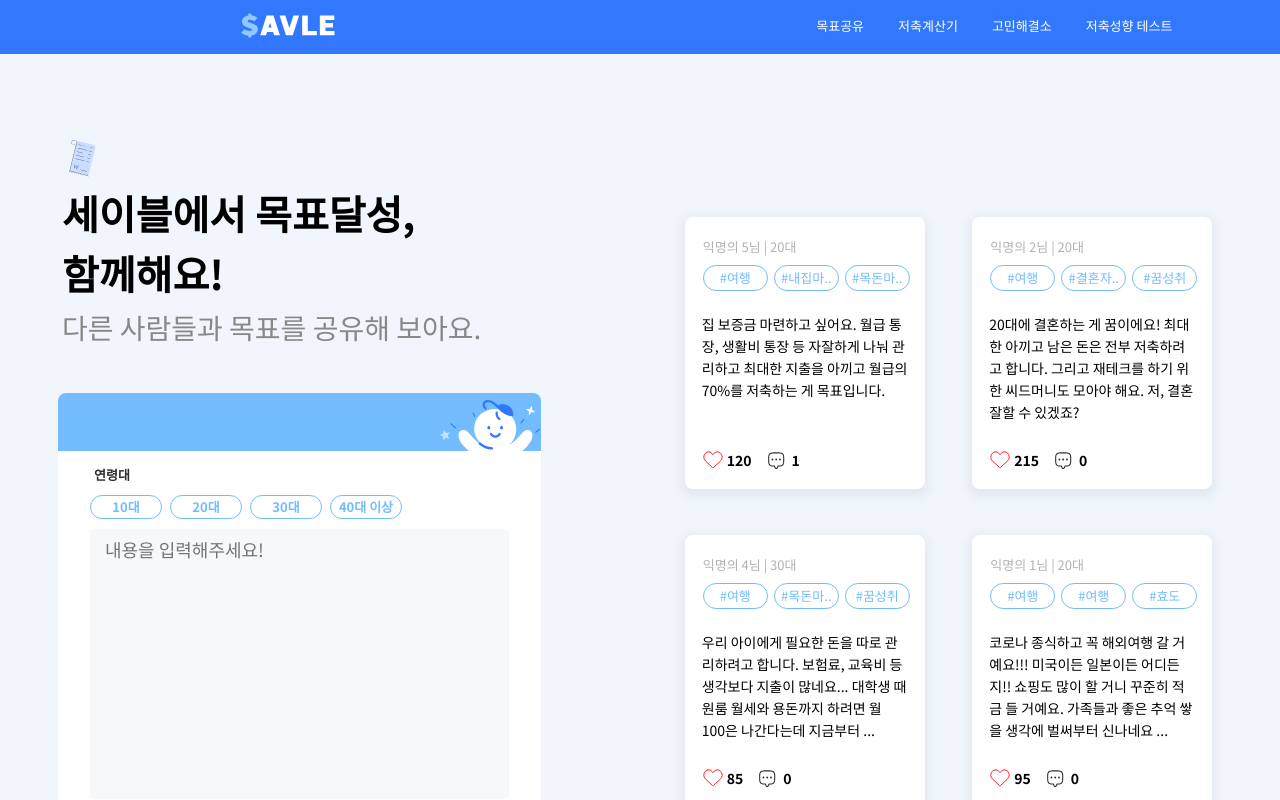
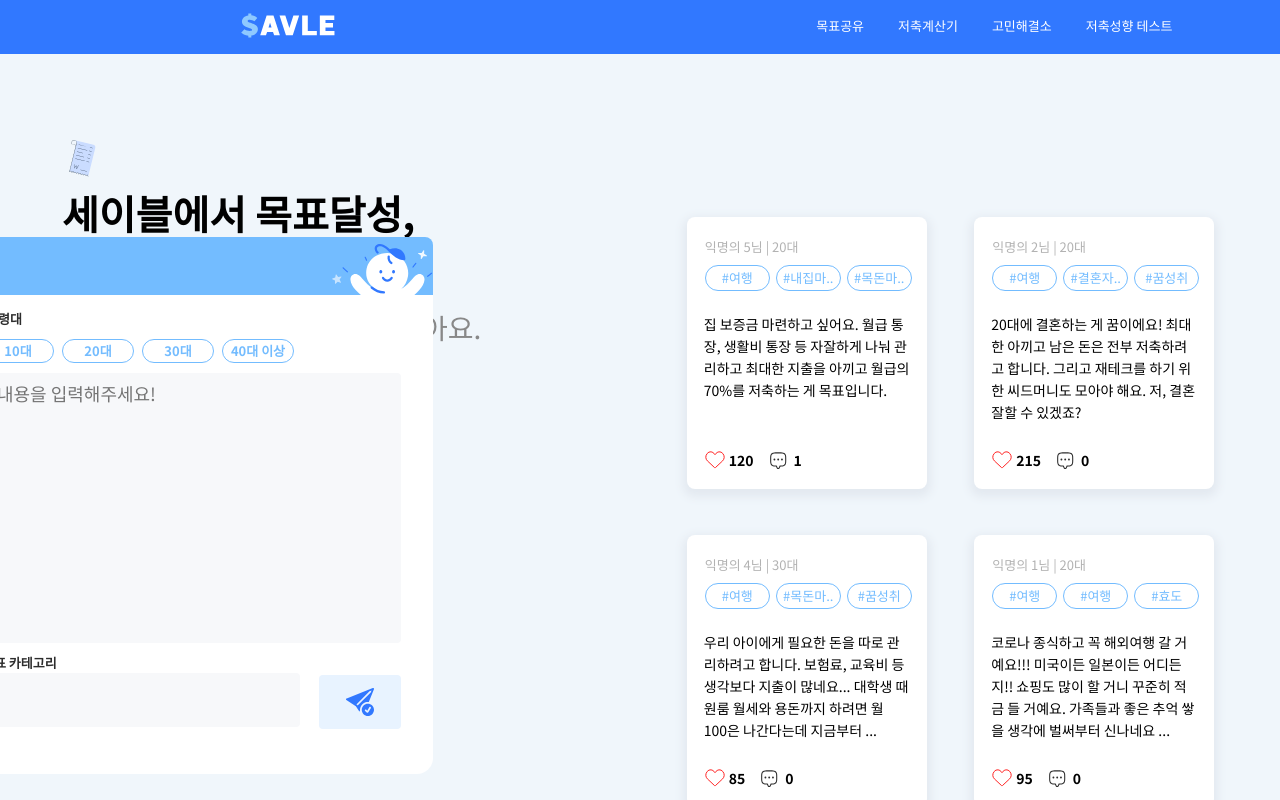
Before and after one commit to maddrake220/with-savle, a Next.js app: page / in a window 1280 px wide. Shown: the top 800 px of the page. Built offline with nearby package versions, Linux system fonts and the light colour scheme.

Commit message:
Fixed: (main goal)

```diff
--- a/src/components/goal/MainGoalPostForm.js
+++ b/src/components/goal/MainGoalPostForm.js
@@ -15,10 +15,8 @@ export default function MainGoalPostForm({ toggleModal }) {
         position: "relative",
         height: "33.563rem",
         width: "483px",
-        marginLeft: "18px",
-        marginBottom: matchQuery.md ? "6.75rem" : "9.125rem",
-        top: "3rem",
-        left: "0rem",
+        margin: "20px auto",
+        marginBottom: "100px",
       }}
       onClick={(event) => event.stopPropagation()}
     >
--- a/src/styles/goal/MainGoal.module.scss
+++ b/src/styles/goal/MainGoal.module.scss
@@ -103,23 +103,20 @@
 }
 
 .main_goal_item {
-  display: flex;
   width: 240px;
   list-style: none;
-  padding: 0;
-  margin: 0;
-  display: inline-block;
+  margin: 0 auto;
 }
 
 .main_goal_slider {
+  margin: 0 20px;
   .item {
     position: relative;
 
     width: 240px;
     height: 272px;
 
-    margin-top: 26px;
-    margin-bottom: 20px;
+    margin: 26px auto 20px;
 
     background: #ffffff;
     box-shadow: 0px 4px 10px 4px #e3e9f0;
```
